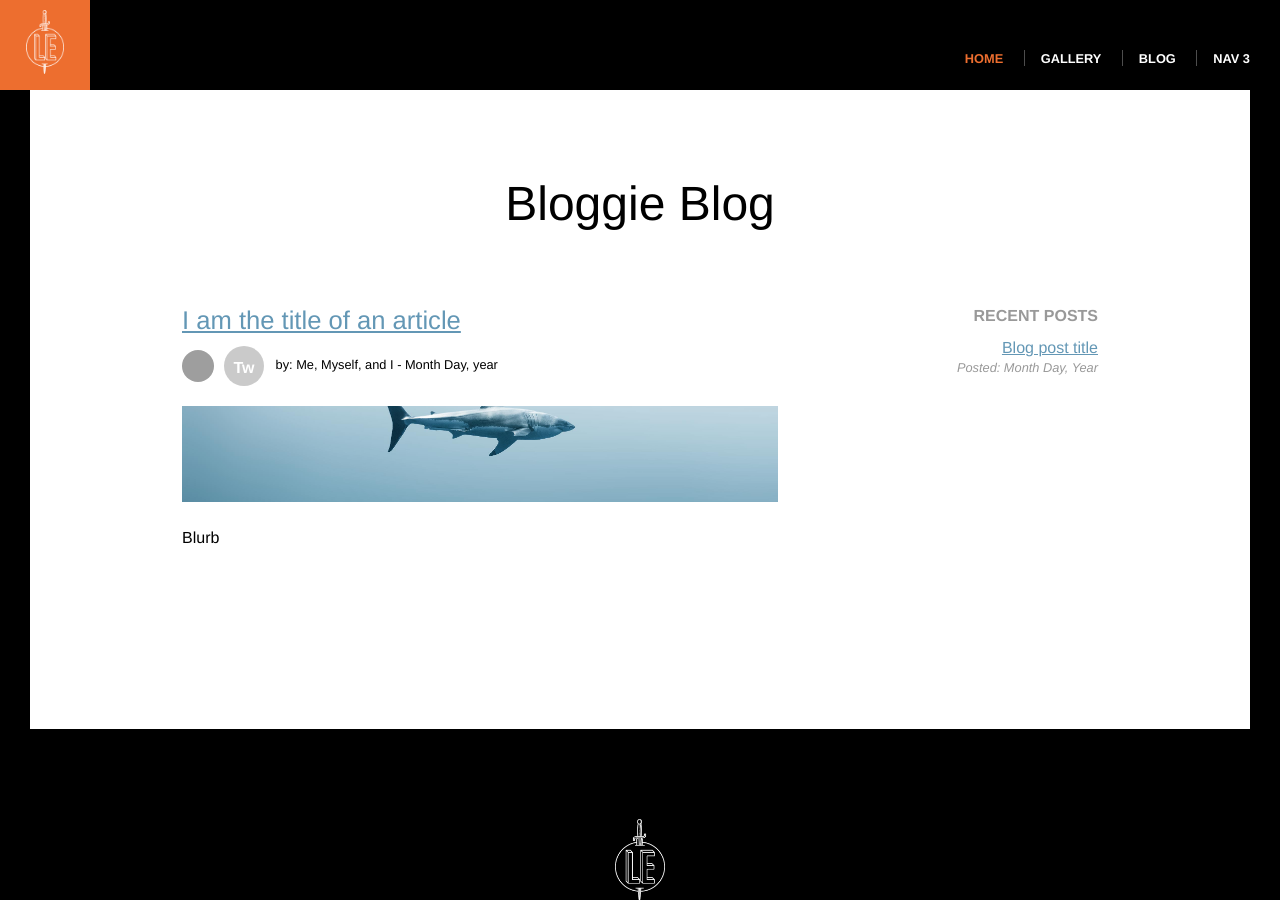
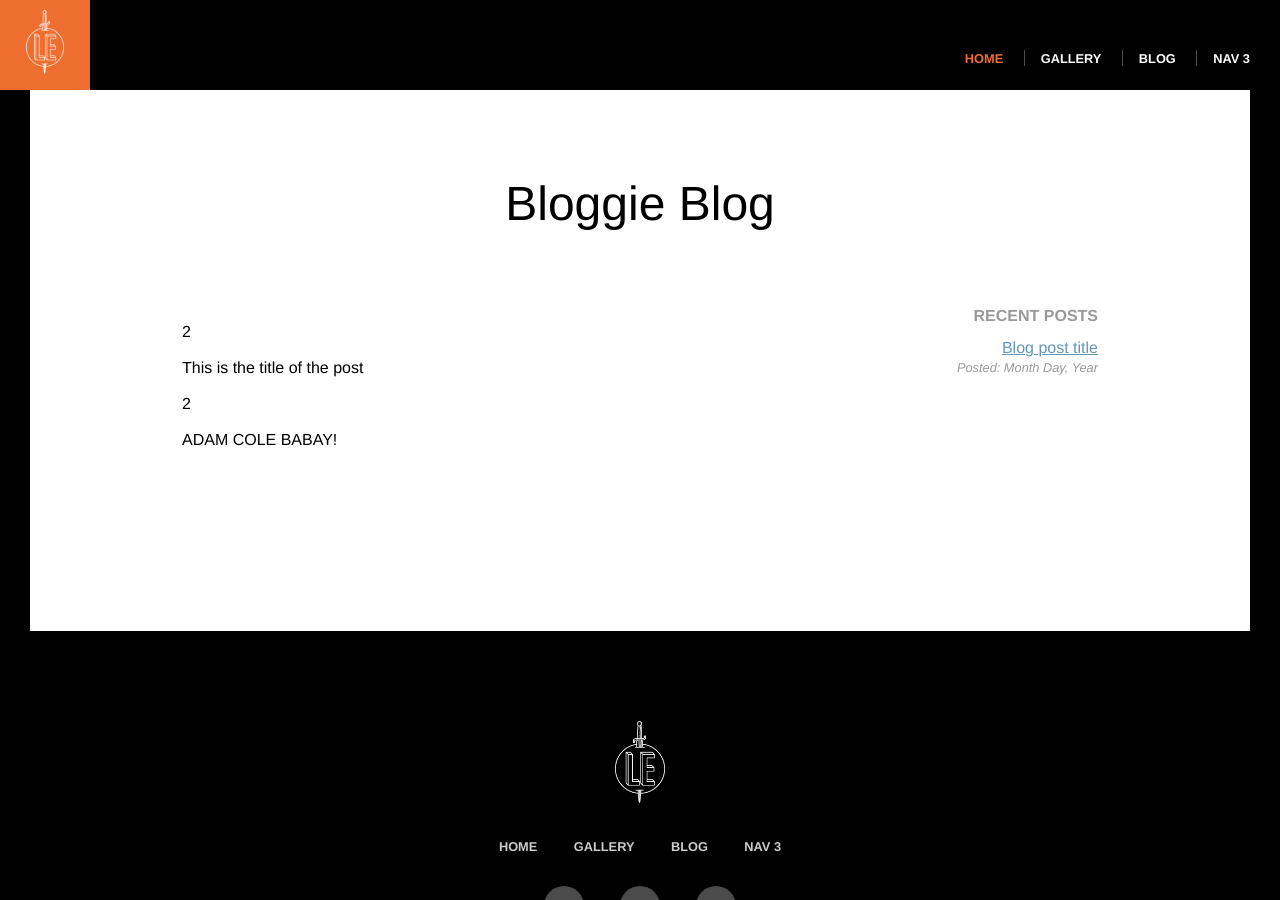
Before and after one commit to GideonBrimleaf/GideonBrimleaf.github.io, a Jekyll site: the page built from blog/index.html, in a window 1280 px wide and 900 px high. Built offline with Jekyll 4.4.1, drawn with Linux system fonts in a browser that asks for light colours; grey boxes are pictures that could not be loaded.

Commit message:
problem fixed on account of being a fanny

```diff
--- a/blog/index.html
+++ b/blog/index.html
@@ -15,22 +15,10 @@ layout: default
         </ul>
       </div>
       <div class="col col-content blog-previews">
-      <div class="blog-posts">
-        <header class="post-header">
-          <h2><a href="">I am the title of an article</a></h2>
-          <div class="post-byline">
-            <img src="https://s.gravatar.com/avatar/0b14b7967361c613b2d64f1ca34342b0?s=80">
-            <a href="#" class="social-link">Tw</a>
-            by: Me, Myself, and I
-            <span> - Month Day, year</span>
-          </div>
-        </header>
-      <div class="posts-image" style="background-image:url('/images/shark.jpg')">
+          {% for post in site.posts %}
+          <p>{{ site.posts | size }}</p>
+          <p>{{ post.title }}</p>
+          {% endfor %}
       </div>
-        <p>
-        Blurb
-        </p>
-      </div>
-    </div>
   </div>
 </div>
```
Also changed, not shown: _posts/2019-10-09-first-post.md (added, +13 -0 lines), _posts/2019-10-10-first-post.md (+3 -0 lines).
